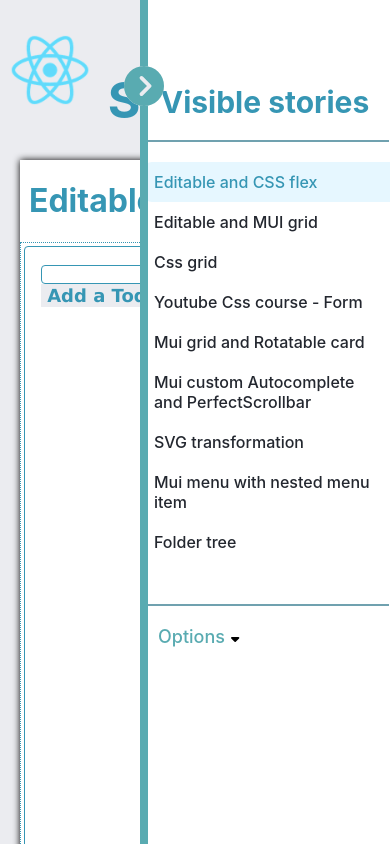
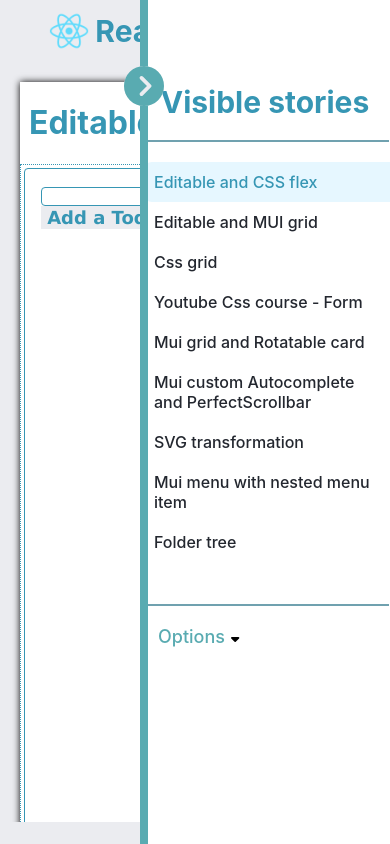
Before and after one commit to Maxzurek/react-storybook, a React (Create React App) app: page / in a window 390 px wide. Built offline with nearby package versions, Linux system fonts and the light colour scheme.

Commit message:
Update Header -Improve visual for mobile

```diff
--- a/src/components/header/Header.scss
+++ b/src/components/header/Header.scss
@@ -1,29 +1,53 @@
 @import "../../styles/Colors.scss";
 @import "../../styles/GlobalVariables.scss";
+
+$squeezeTransition: 0.3s;
 
 .header {
     display: flex;
     justify-content: center;
     align-items: center;
     background-color: $background;
-    color: $primary;
     text-align: center;
-    font-size: 50px;
-    font-weight: bold;
     padding: 10px;
     width: 100%;
-    transition: 0.2s;
 
-    &--squeeze {
-        font-size: 25px;
+    &__image {
+        max-width: 80px;
+        height: auto;
 
-        .header__image {
+        &--squeezed {
             max-width: 40px;
         }
     }
 
-    &__image {
-        max-width: 80px;
-        height: auto;
+    &__title {
+        font-size: 50px;
+        font-weight: bold;
+        color: $primary;
+        margin-left: 0.2em;
+        transition: $squeezeTransition;
+
+        &--squeezed {
+            font-size: 25px;
+        }
+    }
+
+    @media only screen and (max-width: 768px) {
+        &__image {
+            max-width: 40px;
+
+            &--squeezed {
+                max-width: 20px;
+            }
+        }
+
+        &__title {
+            font-size: 30px;
+
+            &--squeezed {
+                font-size: 15px;
+            }
+        }
     }
 }
--- a/src/components/header/Header.tsx
+++ b/src/components/header/Header.tsx
@@ -1,6 +1,7 @@
+import "./Header.scss";
+
 import { RefObject } from "react";
 import useScroll from "../../hooks/useScroll";
-import "./Header.scss";
 
 interface HeaderProps {
     storiesDivRef: RefObject<HTMLDivElement>;
@@ -9,10 +10,18 @@
 export default function Header({ storiesDivRef }: HeaderProps) {
     const { scrollPosition } = useScroll(storiesDivRef);
 
+    const isSqueezed = scrollPosition > 50;
+
+    const imageClassNames = ["header__image"];
+    isSqueezed && imageClassNames.push("header__image--squeezed");
+    const titleClassNames = ["header__title"];
+    isSqueezed && titleClassNames.push("header__title--squeezed");
+
     return (
-        <div className={`header ${scrollPosition > 50 && "header--squeeze"}`}>
-            <img className="header__image" src="/logo192.png" />
-            <span>React Storybook</span>
+        <div className="header">
+            <img className={imageClassNames.join(" ")} src="/logo192.png" />
+            <span className={titleClassNames.join(" ")}>React Storybook</span>
+            <div className="separator separator--horizontal" />
         </div>
     );
 }
```
